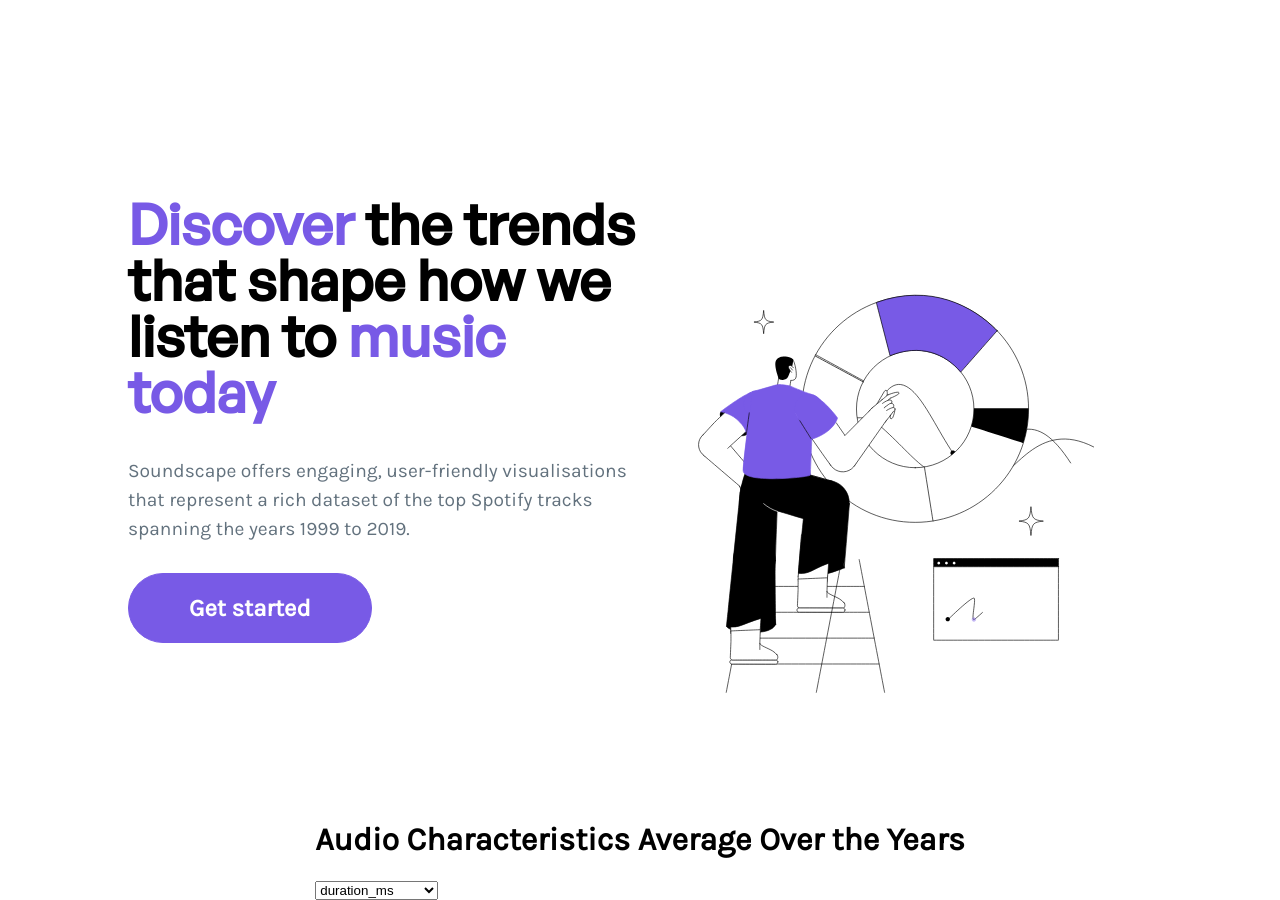
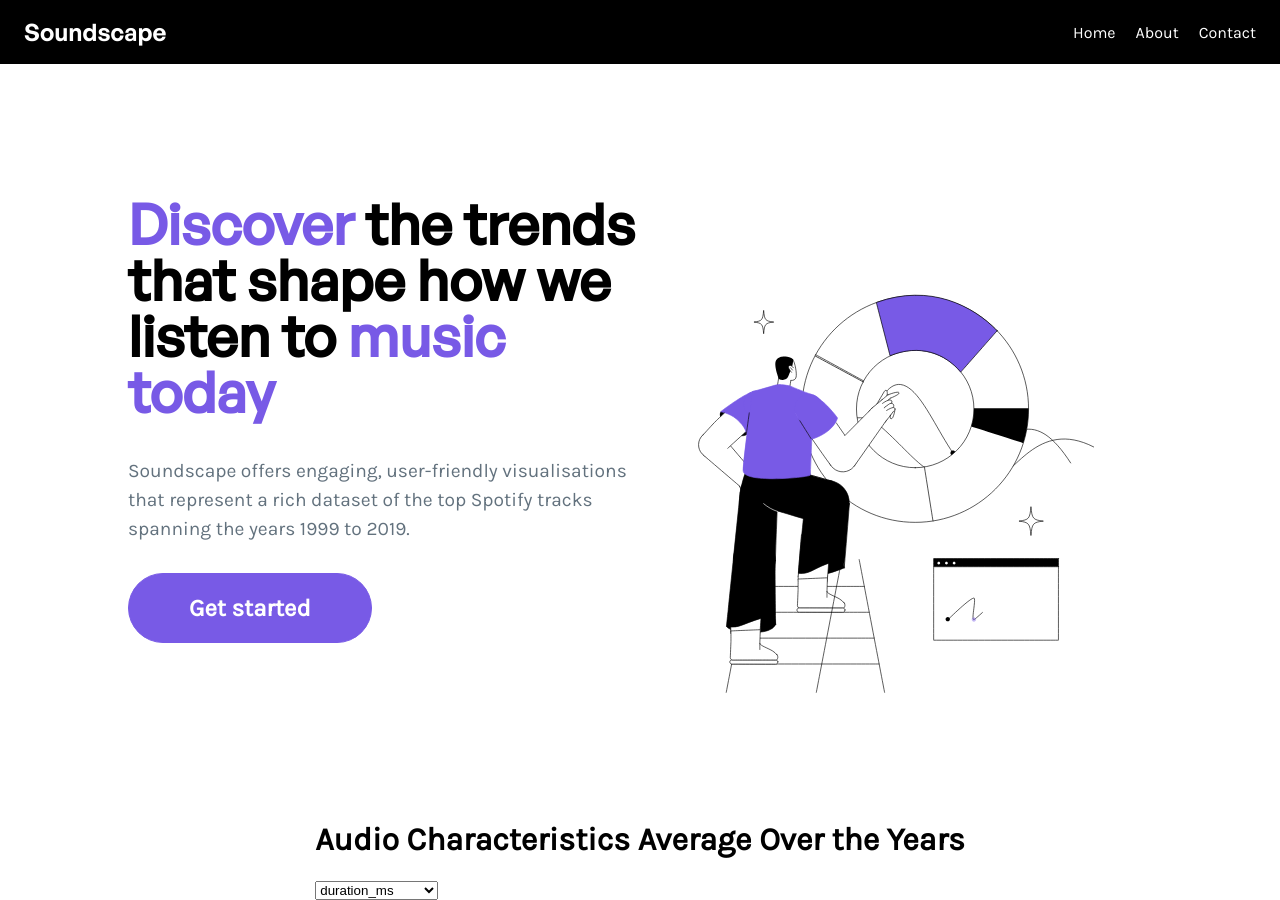
Before and after one commit to abbieespejo/soundscape, a React (Create React App) app: page / in a window 1280 px wide. Built offline with nearby package versions, Linux system fonts and the light colour scheme.

Commit message:
Updated the landing section of the homepage

```diff
--- a/src/App.js
+++ b/src/App.js
@@ -10,7 +10,7 @@ import MultiSeriesLineChart from "./components/MultiSeriesLineChart";
 const App = () => {
   return (
     <div>
-      {/* <NavBar /> */}
+      <NavBar />
       <div id="app-container">
         <HomeLanding />
         {/* <CorrelationHeatmap /> */}
--- a/src/components/HomeLanding.css
+++ b/src/components/HomeLanding.css
@@ -1,3 +1,5 @@
+@import '../index.css';
+
 .gradient-box {
   height: 100vh;
   width: 100%;
@@ -90,8 +92,8 @@
     border-radius: 50px;
     cursor: pointer;
     color: white;
-    background-color: #785ae6;
-    border: 1px solid #785ae6;
+    background-color: var(--main-colour);
+    border: 1px solid var(--main-colour);
     overflow: hidden;
     transition: color 0.3s ease, background-color 0.3s ease;
   }
@@ -128,6 +130,6 @@
   }
 
   #landing-box-button:hover {
-    color: #785ae6;
+    color: var(--main-colour);
     background-color: white;
   }
--- a/src/components/NavBar.css
+++ b/src/components/NavBar.css
@@ -1,22 +1,29 @@
 .navbar {
-    background: radial-gradient(circle, #4b917d, #f037a5, #cdf564);
+  box-sizing: border-box;
+  padding: 0 1.5em;
+  background: black;
   background-size: 200% 200%;
   animation: gradient 5s ease infinite alternate;
   position: fixed;
   top: 0;
   left: 0;
   width: 100vw;
-    height: 3em;
+  height: 4em;
   color: white;
   display: flex;
   align-items: center;
   justify-content: space-between;
   transition: top 0.3s ease-in-out;
   z-index: 1000;
+  padding: 0 1.5em 0 1.5em;
+}
+
+.nav-logo {
+  font-family: "GeneralSans-SemiBold";
 }
 
 .navbar.hidden {
-    top: -60px;
+  top: -4em;
 }
 
 .navbar.active {
--- a/src/components/NavBar.js
+++ b/src/components/NavBar.js
@@ -21,7 +21,7 @@ const NavBar = () => {
 
   return (
     <nav className={`navbar ${visible ? 'active' : 'hidden'}`}>
-      <div className="nav-logo">Your Logo</div>
+      <div className="nav-logo">Soundscape</div>
       <ul className="nav-links">
         <li>Home</li>
         <li>About</li>
--- a/src/index.css
+++ b/src/index.css
@@ -1,4 +1,8 @@
 @import url('../src/assets/css/general-sans.css');
+
+:root {
+  --main-colour: #785ae6;
+}
 
 body {
   margin: 0;
```
Lines whose indentation alone changed are shown as unchanged.
